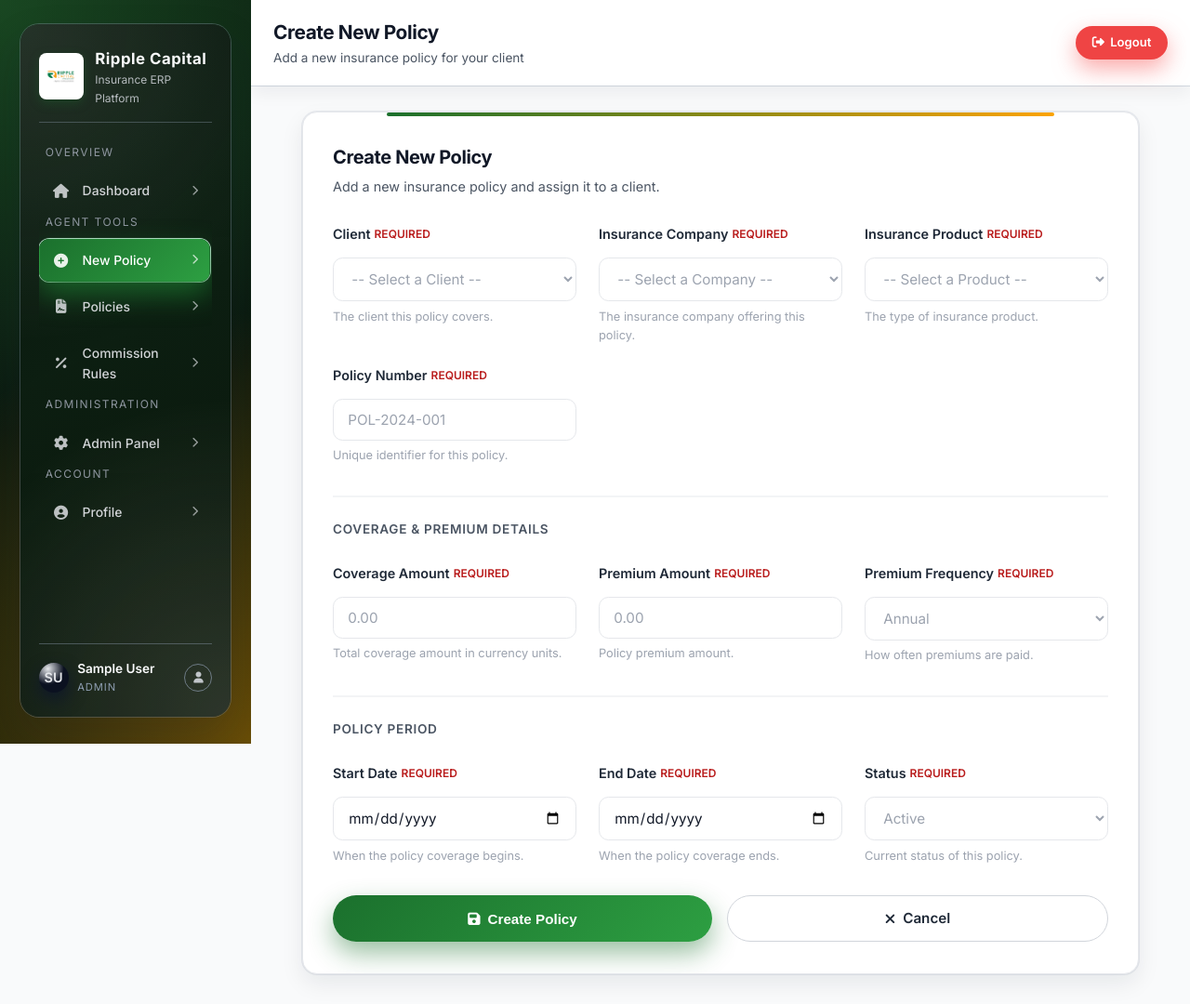
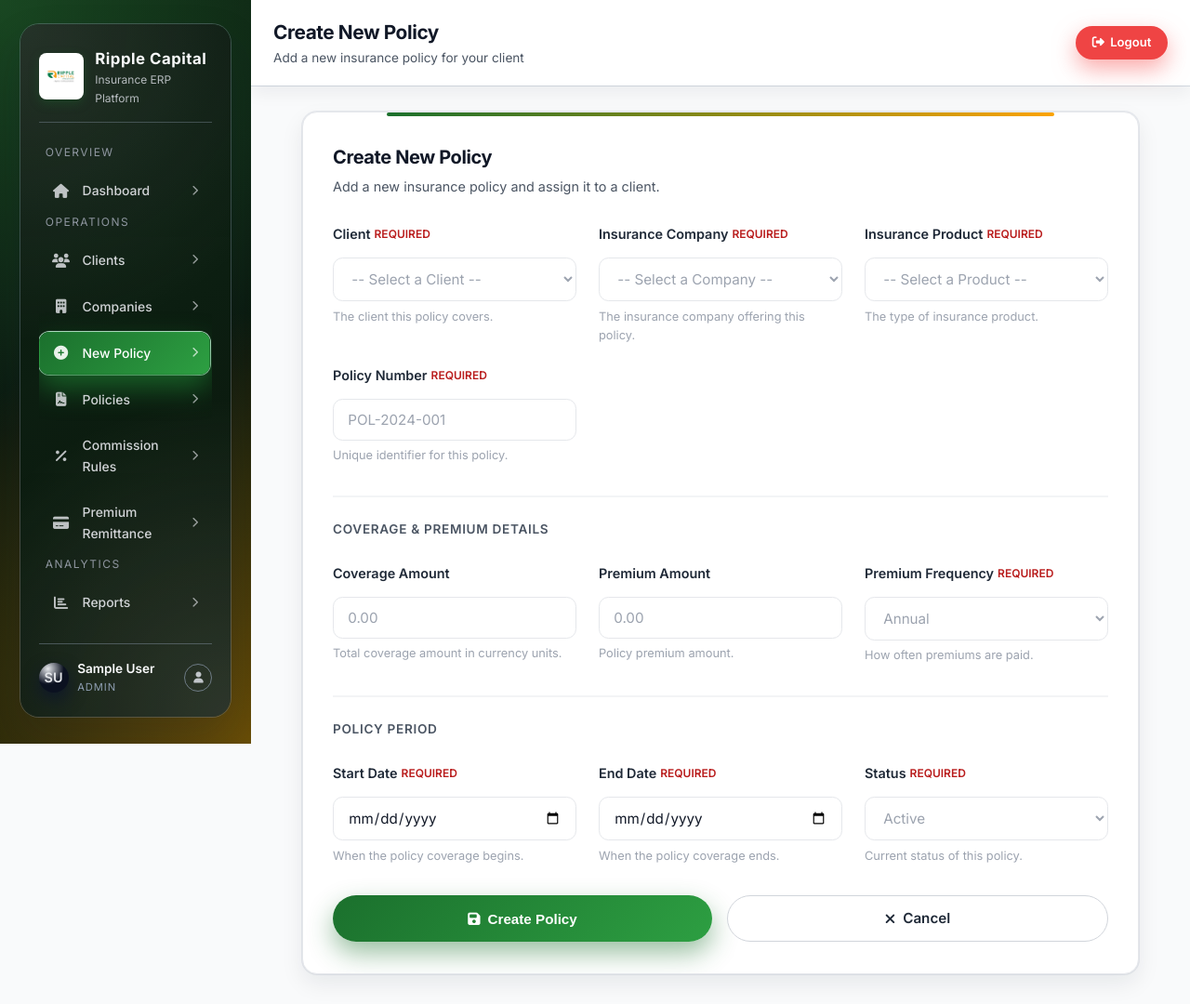
Before and after one commit to chiwonerwatylon-glitch/RippleCapitalERP-2026, a Flask app: page /policies/add in a window 1280 px wide. Shown: the whole page at 93% size. Run offline with Flask 3, Linux system fonts and the light colour scheme; a user stored in the database is signed in; tables that the repository leaves empty hold one stand-in row (values such as "Sample post").

Commit message:
fix: harden account owner lookup, sidebar roles and add_policy form

```diff
--- a/main/app.py
+++ b/main/app.py
@@ -17,7 +17,7 @@ except ImportError:
     HAS_OPENPYXL = False
 
 from .config import config_by_name
-from .models import db, User, ROLE_ADMIN, ROLE_CLIENT
+from .models import db, User, ROLE_ADMIN, ROLE_AGENT, ROLE_CLIENT
 from .utils import role_required, get_account_owner_id
 
 # Safely import the models
@@ -1007,24 +1007,41 @@ def create_app(config_name=None):
         # Make sure the user has the default products
         ensure_user_has_default_products(current_user)
 
-        # Get owned resources for dropdowns
-        clients_list = Client.query.filter_by(owner_id=get_account_owner_id()).all()
-        companies_list = Company.query.filter_by(owner_id=get_account_owner_id()).all()
-        products_list = InsuranceProduct.query.filter_by(owner_id=get_account_owner_id()).all()
+        # Get account resources for dropdowns (shared across owner/admin/agent)
+        account_id = get_account_owner_id()
+        clients_list = Client.query.filter_by(owner_id=account_id).all()
+        companies_list = Company.query.filter_by(owner_id=account_id).all()
+        products_list = InsuranceProduct.query.filter_by(owner_id=account_id).all()
+
+        if request.method == "GET":
+            if not companies_list:
+                flash("No companies found. Add a company before creating a policy.", "info")
+            if not clients_list:
+                flash("No clients found. Add a client before creating a policy.", "info")
 
         if request.method == "POST":
             try:
                 # Get form data
-                client_id = request.form.get("client_id")
-                company_id = request.form.get("company_id")
-                product_id = request.form.get("product_id")
-                policy_number = request.form.get("policy_number", "").strip()
-                coverage_amount = float(request.form.get("coverage_amount", 0))
-                premium_amount = float(request.form.get("premium_amount", 0))
-                premium_frequency = request.form.get("premium_frequency", "annual")
-                start_date_str = request.form.get("start_date")
-                end_date_str = request.form.get("end_date")
-                status = request.form.get("status", "active")
+                client_id = (request.form.get("client_id") or "").strip()
+                company_id = (request.form.get("company_id") or "").strip()
+                product_id = (request.form.get("product_id") or "").strip()
+                policy_number = (request.form.get("policy_number") or "").strip()
+                premium_frequency = request.form.get("premium_frequency") or "annual"
+                start_date_str = (request.form.get("start_date") or "").strip()
+                end_date_str = (request.form.get("end_date") or "").strip()
+                status = request.form.get("status") or "active"
+
+                # Coverage and premium amounts are optional and default to 0
+                try:
+                    coverage_amount = float((request.form.get("coverage_amount") or "0").strip() or 0)
+                    premium_amount = float((request.form.get("premium_amount") or "0").strip() or 0)
+                except ValueError:
+                    flash("Coverage and premium amounts must be valid numbers.", "warning")
+                    return render_template("add_policy.html", clients=clients_list, companies=companies_list, products=products_list)
+
+                if coverage_amount < 0 or premium_amount < 0:
+                    flash("Coverage and premium amounts cannot be negative.", "warning")
+                    return render_template("add_policy.html", clients=clients_list, companies=companies_list, products=products_list)
 
                 # Validate inputs
                 if not all([client_id, company_id, product_id, policy_number, start_date_str, end_date_str]):
@@ -1047,7 +1064,7 @@ def create_app(config_name=None):
 
                 # Create new policy
                 policy = Policy(
-                    owner_id=get_account_owner_id(),
+                    owner_id=account_id,
                     client_id=int(client_id),
                     company_id=int(company_id),
                     product_id=int(product_id),
--- a/main/models.py
+++ b/main/models.py
@@ -9,6 +9,7 @@ db = SQLAlchemy()
 ROLE_CLIENT = "client"
 ROLE_OWNER = "owner"
 ROLE_ADMIN = "admin"
+ROLE_AGENT = "agent"
 
 
 class User(UserMixin, db.Model):
--- a/main/utils.py
+++ b/main/utils.py
@@ -1,7 +1,7 @@
 from flask import flash, redirect, url_for
 from flask_login import current_user
 from functools import wraps
-from .models import User, ROLE_ADMIN, ROLE_OWNER, ROLE_CLIENT
+from .models import User, ROLE_ADMIN, ROLE_OWNER, ROLE_AGENT, ROLE_CLIENT
 
 
 def get_account_owner_id(user=None):
@@ -10,8 +10,12 @@ def get_account_owner_id(user=None):
     Owners are the account owner of their own data. Admin and agent users
     belong to the primary (earliest registered, active) owner's account, so
     every staff member reads and writes the same shared data set via owner_id.
+    Returns None when there is no authenticated user.
     """
     user = user or current_user
+    if not user or not getattr(user, "is_authenticated", False):
+        return None
+
     if user.role == ROLE_OWNER:
         return user.id
 
--- a/templates/add_policy.html
+++ b/templates/add_policy.html
@@ -271,17 +271,17 @@
             <div class="form-grid">
                 <div class="form-group">
                     <label class="form-label" for="coverage_amount">
-                        Coverage Amount <span class="required">Required</span>
+                        Coverage Amount
                     </label>
-                    <input type="number" id="coverage_amount" name="coverage_amount" class="form-input" placeholder="0.00" step="0.01" min="0" required>
+                    <input type="number" id="coverage_amount" name="coverage_amount" class="form-input" placeholder="0.00" step="0.01" min="0">
                     <p class="form-hint">Total coverage amount in currency units.</p>
                 </div>
 
                 <div class="form-group">
                     <label class="form-label" for="premium_amount">
-                        Premium Amount <span class="required">Required</span>
+                        Premium Amount
                     </label>
-                    <input type="number" id="premium_amount" name="premium_amount" class="form-input" placeholder="0.00" step="0.01" min="0" required>
+                    <input type="number" id="premium_amount" name="premium_amount" class="form-input" placeholder="0.00" step="0.01" min="0">
                     <p class="form-hint">Policy premium amount.</p>
                 </div>
 
--- a/templates/sidebar_layout.html
+++ b/templates/sidebar_layout.html
@@ -527,7 +527,7 @@
                         </li>
                     </ul>
 
-                    {% if current_user.role == 'owner' or current_user.role == 'ROLE_OWNER' %}
+                    {% if current_user.role in ['owner', 'ROLE_OWNER', 'admin'] %}
                         <div class="sidebar-section-label">Operations</div>
                         <ul class="sidebar-menu">
                             <li class="sidebar-menu-item">
@@ -592,6 +592,20 @@
                             </li>
                         </ul>
 
+                        {% if current_user.role == 'admin' %}
+                            <div class="sidebar-section-label">Administration</div>
+                            <ul class="sidebar-menu">
+                                <li class="sidebar-menu-item">
+                                    <a href="{{ url_for('admin.dashboard') }}"
+                                       class="sidebar-menu-link">
+                                        <i class="sidebar-menu-icon fas fa-cog"></i>
+                                        <span class="sidebar-menu-label">Admin Panel</span>
+                                        <span class="sidebar-menu-chevron"><i class="fas fa-chevron-right"></i></span>
+                                    </a>
+                                </li>
+                            </ul>
+                        {% endif %}
+
                     {% elif current_user.role == 'client' or current_user.role == 'ROLE_CLIENT' %}
                         <div class="sidebar-section-label">My Account</div>
                         <ul class="sidebar-menu">
@@ -605,7 +619,7 @@
                             </li>
                         </ul>
 
-                    {% elif current_user.role == 'agent' or current_user.role == 'admin' %}
+                    {% elif current_user.role == 'agent' %}
                         <div class="sidebar-section-label">Agent Tools</div>
                         <ul class="sidebar-menu">
                             <li class="sidebar-menu-item">
@@ -632,17 +646,6 @@
                                     <span class="sidebar-menu-chevron"><i class="fas fa-chevron-right"></i></span>
                                 </a>
                             </li>
-                            {% if current_user.role == 'admin' %}
-                                <div class="sidebar-section-label">Administration</div>
-                                <li class="sidebar-menu-item">
-                                    <a href="{{ url_for('admin.dashboard') }}"
-                                       class="sidebar-menu-link">
-                                        <i class="sidebar-menu-icon fas fa-cog"></i>
-                                        <span class="sidebar-menu-label">Admin Panel</span>
-                                        <span class="sidebar-menu-chevron"><i class="fas fa-chevron-right"></i></span>
-                                    </a>
-                                </li>
-                            {% endif %}
                         </ul>
                     {% endif %}
 
```
